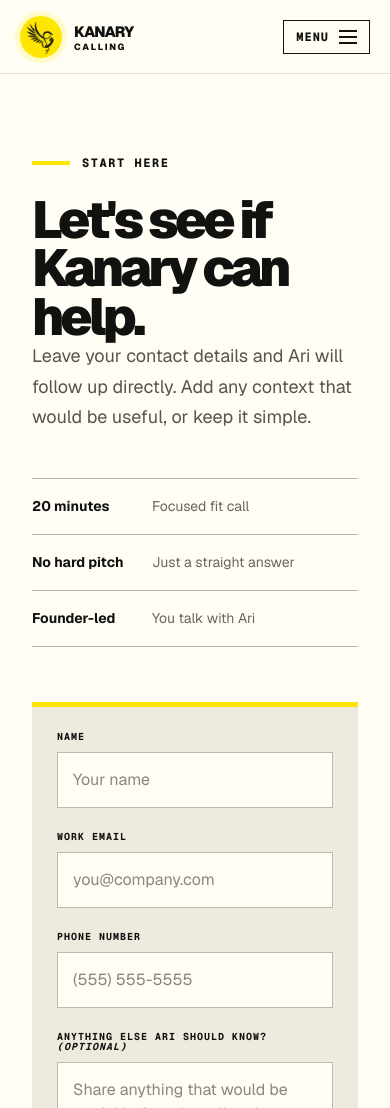
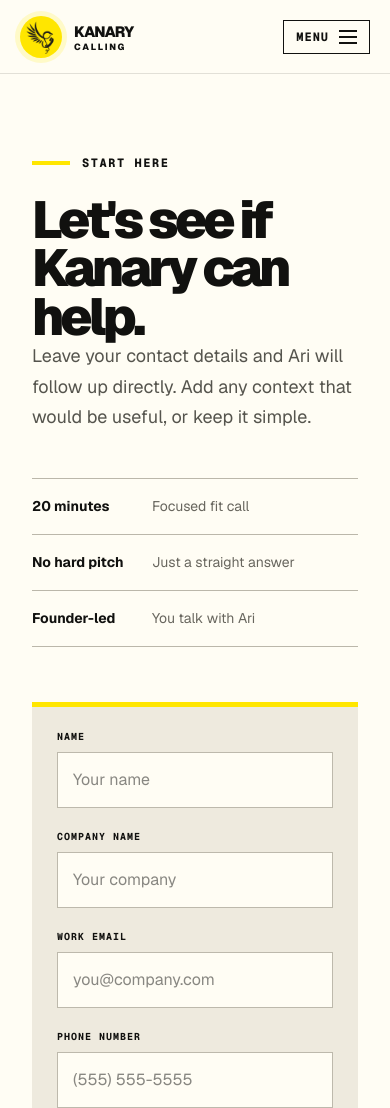
Before and after one commit to arimeircohen-builder/kanary-calling, a Next.js app: page /contact in a window 390 px wide. Shown: the top 1108 px of the page. Built offline with nearby package versions, Linux system fonts and the light colour scheme.

Commit message:
Customize form inquiry email subjects

```diff
--- a/app/contact/contact-form.tsx
+++ b/app/contact/contact-form.tsx
@@ -6,12 +6,22 @@ const FORM_ENDPOINT = "https://formsubmit.co/ajax/ari@kanarycalling.com";
 
 export default function ContactForm() {
   const [status, setStatus] = useState<"idle" | "submitting" | "sent" | "error">("idle");
+  const [validationError, setValidationError] = useState<"name" | "company" | "both" | null>(null);
 
   async function submit(event: FormEvent<HTMLFormElement>) {
     event.preventDefault();
     const form = event.currentTarget;
     const fields = Object.fromEntries(new FormData(form).entries());
+    const name = String(fields.name ?? "").trim();
+    const company = String(fields.company ?? "").trim();
 
+    if (!name || !company) {
+      setValidationError(!name && !company ? "both" : !name ? "name" : "company");
+      setStatus("idle");
+      return;
+    }
+
+    setValidationError(null);
     setStatus("submitting");
 
     try {
@@ -24,7 +34,7 @@ export default function ContactForm() {
         body: JSON.stringify({
           ...fields,
           _replyto: fields.email,
-          _subject: "New Kanary Calling website inquiry",
+          _subject: `${name} - ${company} Kanary Calling Website Form Inquiry`,
           _template: "table",
           _captcha: "false",
         }),
@@ -46,10 +56,12 @@ export default function ContactForm() {
 
   return <form className="contact-form" action="https://formsubmit.co/ari@kanarycalling.com" method="POST" onSubmit={submit} aria-busy={status === "submitting"}>
     <input className="form-honeypot" type="text" name="_honey" tabIndex={-1} autoComplete="off" aria-hidden="true" />
-    <label><span>Name</span><input name="name" required autoComplete="name" placeholder="Your name" /></label>
+    <label><span>Name</span><input name="name" required autoComplete="name" placeholder="Your name" aria-invalid={validationError === "name" || validationError === "both"} aria-describedby={validationError === "name" || validationError === "both" ? "contact-validation-error" : undefined} onInput={() => setValidationError(null)} /></label>
+    <label><span>Company name</span><input name="company" required autoComplete="organization" placeholder="Your company" aria-invalid={validationError === "company" || validationError === "both"} aria-describedby={validationError === "company" || validationError === "both" ? "contact-validation-error" : undefined} onInput={() => setValidationError(null)} /></label>
     <label><span>Work email</span><input name="email" type="email" required autoComplete="email" placeholder="you@company.com" /></label>
-    <label className="full"><span>Phone number</span><input name="phone" type="tel" required autoComplete="tel" placeholder="(555) 555-5555" /></label>
+    <label><span>Phone number</span><input name="phone" type="tel" required autoComplete="tel" placeholder="(555) 555-5555" /></label>
     <label className="full"><span>Anything else Ari should know? <em>(Optional)</em></span><textarea name="notes" rows={5} placeholder="Share anything that would be useful before the call—what you sell, who you want to reach, goals, or timing." /></label>
+    {validationError && <p id="contact-validation-error" className="form-error full" role="alert">Please enter {validationError === "both" ? "your name and company name" : validationError === "name" ? "your name" : "your company name"}.</p>}
     {status === "error" && <p className="form-error full" role="alert">We couldn&apos;t send your message. Please check your connection and try again.</p>}
     <button className="button full" type="submit" disabled={status === "submitting"}>{status === "submitting" ? "Sending…" : "Start the conversation"} <span aria-hidden="true">↗</span></button>
   </form>;
--- a/app/globals.css
+++ b/app/globals.css
@@ -306,6 +306,10 @@ h1 span:after { content: ""; position: absolute; left: -1%; right: -2%; bottom:
   .roi-results { position: static; }
   .roi-method { gap: 55px; }
 }
+@media (max-width: 760px) {
+  .contact-form { grid-template-columns: 1fr; }
+  .contact-form .full { grid-column: auto; }
+}
 @media (max-width: 560px) {
   .site-header { height: 74px; padding: 0 20px; }
   .brand { font-size: 15px; }
@@ -320,7 +324,7 @@ h1 span:after { content: ""; position: absolute; left: -1%; right: -2%; bottom:
   .section, .comparison-section, .process-section, .founder-section, .fractional-section, .detail-grid, .deliverables-section, .trust-section, .audience-section, .signals-section, .not-for-you, .about-intro, .ari-section, .why-kanary, .cta-band, .contact-page { padding-top: 80px; padding-bottom: 80px; }
   .section-title-row { display: block; }
   .section-title-row .text-link, .section-title-row .button { display: inline-flex; margin-top: 25px; }
-  .service-grid, .fit-grid, .process-list, .audience-grid, .deliverables-section ul, .signals-section ul, .not-for-you > div, .contact-form { grid-template-columns: 1fr; }
+  .service-grid, .fit-grid, .process-list, .audience-grid, .deliverables-section ul, .signals-section ul, .not-for-you > div { grid-template-columns: 1fr; }
   .service-grid article, .service-grid article:nth-child(2n), .service-grid article:nth-child(3n), .fit-grid article, .audience-grid article, .audience-grid article:nth-child(2n), .audience-grid article:nth-child(3n), .process-list li, .process-list li:nth-child(2) { border-right: 0; border-bottom: 1px solid var(--ink); }
   .service-grid article:not(:last-child) { border-bottom: 1px solid var(--ink); }
   .service-grid article:last-child, .fit-grid article:last-child, .audience-grid article:last-child, .process-list li:last-child { border-bottom: 0; }
@@ -337,7 +341,6 @@ h1 span:after { content: ""; position: absolute; left: -1%; right: -2%; bottom:
   .ari-manifesto { grid-template-columns: 1fr; }
   .why-mark { transform: scale(.78); margin: -45px; }
   .contact-form { padding: 25px; }
-  .contact-form .full { grid-column: auto; }
   .roi-benefits { margin-top: -20px; padding: 0 20px; grid-template-columns: 1fr; }
   .roi-benefits > div { min-height: 115px; margin: -1px 0 0; }
   .roi-benefits > div:nth-child(2) { margin-right: 0; }
```
Also changed, not shown: 1 other file (tests, documents, lock files or other folders).
